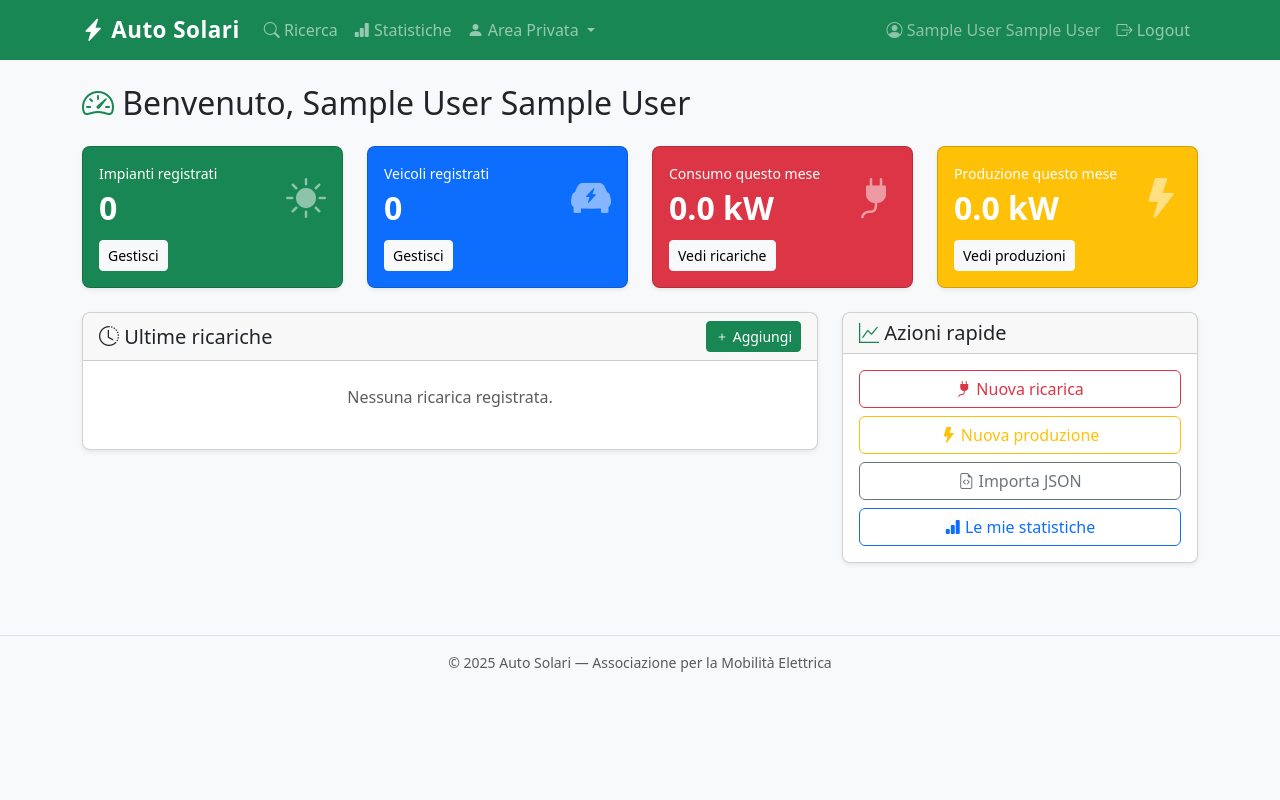
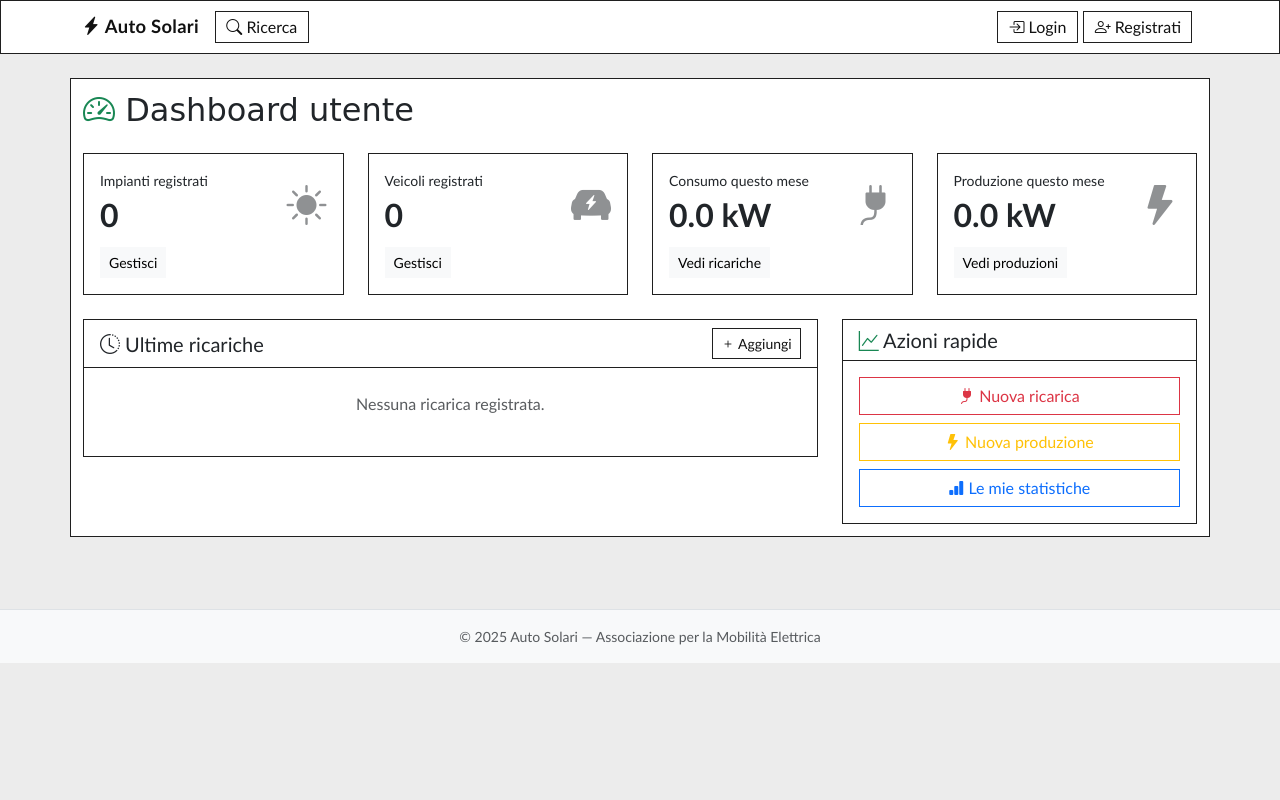
Before and after one commit to Loganniere/Test, a Flask app: page /dashboard in a window 1280 px wide. Run offline with Flask 3, Linux system fonts and the light colour scheme; the visitor is signed in with stand-in values (Sample User, id 1); tables that the repository leaves empty hold one stand-in row (values such as "Sample post"); data that the repository does not hold is empty.

Commit message:
Rifinisce layout UI in stile prototipo wireframe

```diff
--- a/auto_solari/app.py
+++ b/auto_solari/app.py
@@ -1,7 +1,6 @@
-import json
 import os
 import sqlite3
-from datetime import date, timedelta, datetime
+from datetime import date, timedelta
 from functools import wraps
 
 from flask import (Flask, flash, g, redirect, render_template, request,
@@ -63,6 +62,27 @@ def current_user():
     return db.execute("SELECT * FROM users WHERE id = ?", (session["user_id"],)).fetchone()
 
 
+def validate_within_range(db, table_name, user_id, field_name, new_value):
+    last = db.execute(
+        f"SELECT {field_name} FROM {table_name} WHERE user_id = ? ORDER BY id DESC LIMIT 1",
+        (user_id,),
+    ).fetchone()
+    if not last or last[0] is None:
+        return True, None
+
+    prev = float(last[0])
+    if prev == 0:
+        return True, None
+    min_allowed = prev * 0.7
+    max_allowed = prev * 1.3
+    if new_value < min_allowed or new_value > max_allowed:
+        return False, (
+            f"Valore fuori range rispetto all'ultimo inserimento ({prev:.2f}). "
+            f"Range consentito: {min_allowed:.2f} - {max_allowed:.2f}."
+        )
+    return True, None
+
+
 # ---------------------------------------------------------------------------
 # Auth routes
 # ---------------------------------------------------------------------------
@@ -75,10 +95,12 @@ def register():
         email = request.form["email"].strip().lower()
         password = request.form["password"]
         via = request.form.get("via", "").strip()
+        data_nascita = request.form["data_nascita"]
+        sesso = request.form["sesso"]
         comune = request.form["comune"].strip()
         distretto = request.form["distretto"].strip()
 
-        if not all([nome, cognome, email, password, comune, distretto]):
+        if not all([nome, cognome, email, password, data_nascita, sesso, comune, distretto]):
             flash("Tutti i campi obbligatori devono essere compilati.", "danger")
             return render_template("auth/register.html")
 
@@ -88,9 +110,9 @@ def register():
             return render_template("auth/register.html")
 
         db.execute(
-            "INSERT INTO users (nome, cognome, email, password_hash, via, comune, distretto) "
-            "VALUES (?, ?, ?, ?, ?, ?, ?)",
-            (nome, cognome, email, generate_password_hash(password), via, comune, distretto),
+            "INSERT INTO users (nome, cognome, email, password_hash, via, data_nascita, sesso, comune, distretto) "
+            "VALUES (?, ?, ?, ?, ?, ?, ?, ?, ?)",
+            (nome, cognome, email, generate_password_hash(password), via, data_nascita, sesso, comune, distretto),
         )
         db.commit()
         flash("Registrazione completata! Puoi ora effettuare il login.", "success")
@@ -172,6 +194,11 @@ def ricerca_pubblica():
 
 @app.route("/public/statistiche")
 def statistiche_pubbliche():
+    user = current_user()
+    if not user or not user["is_admin"]:
+        flash("Le statistiche globali sono disponibili solo per amministratori.", "warning")
+        return redirect(url_for("index"))
+
     db = get_db()
     periodo = request.args.get("periodo", "mese")
     raggruppa = request.args.get("raggruppa", "comune")
@@ -425,6 +452,12 @@ def nuova_ricarica():
     if request.method == "POST":
         veicolo_id = int(request.form["veicolo_id"])
         kw = float(request.form["kw_erogati"])
+        is_valid, err = validate_within_range(db, "ricariche", uid, "kw_erogati", kw)
+        if not is_valid:
+            flash(err, "danger")
+            return render_template(
+                "private/form_ricarica.html", user=current_user(), veicoli=veicoli_list, today=date.today().isoformat()
+            )
         km = float(request.form.get("km_percorsi", 0))
         ora_inizio = request.form.get("ora_inizio") or None
         ora_fine = request.form.get("ora_fine") or None
@@ -455,49 +488,6 @@ def nuova_ricarica():
 
     return render_template(
         "private/form_ricarica.html", user=current_user(), veicoli=veicoli_list, today=date.today().isoformat()
-    )
-
-
-@app.route("/ricariche/importa-json", methods=["GET", "POST"])
-@login_required
-def importa_ricariche_json():
-    db = get_db()
-    uid = session["user_id"]
-    veicoli_list = db.execute("SELECT * FROM veicoli WHERE user_id = ?", (uid,)).fetchall()
-
-    if request.method == "POST":
-        raw = request.form.get("json_data", "")
-        try:
-            data = json.loads(raw)
-            if isinstance(data, dict):
-                data = [data]
-            count = 0
-            for item in data:
-                veicolo_id = int(item["veicolo_id"])
-                kw = float(item["kw_erogati"])
-                record_date = item.get("data", date.today().isoformat())
-                ora_inizio = item.get("ora_inizio")
-                ora_fine = item.get("ora_fine")
-                km = float(item.get("km_percorsi", 0))
-                db.execute(
-                    "INSERT INTO ricariche (veicolo_id, user_id, data, ora_inizio, ora_fine, kw_erogati, km_percorsi) "
-                    "VALUES (?, ?, ?, ?, ?, ?, ?)",
-                    (veicolo_id, uid, record_date, ora_inizio, ora_fine, kw, km),
-                )
-                count += 1
-            db.commit()
-            flash(f"Importati {count} record con successo.", "success")
-            return redirect(url_for("ricariche"))
-        except (json.JSONDecodeError, KeyError, ValueError) as e:
-            flash(f"Errore nel JSON: {e}", "danger")
-
-    example = json.dumps(
-        [{"veicolo_id": 1, "data": date.today().isoformat(), "ora_inizio": "08:00",
-          "ora_fine": "10:00", "kw_erogati": 15.5, "km_percorsi": 80}],
-        indent=2,
-    )
-    return render_template(
-        "private/importa_json.html", user=current_user(), veicoli=veicoli_list, example=example
     )
 
 
@@ -544,6 +534,15 @@ def nuova_produzione():
     if request.method == "POST":
         impianto_id = int(request.form["impianto_id"])
         kw = float(request.form["kw_prodotti"])
+        is_valid, err = validate_within_range(db, "produzioni", uid, "kw_prodotti", kw)
+        if not is_valid:
+            flash(err, "danger")
+            return render_template(
+                "private/form_produzione.html",
+                user=current_user(),
+                impianti=impianti_list,
+                today=date.today().isoformat(),
+            )
         data_inizio = request.form["data_inizio"]
         data_fine = request.form.get("data_fine") or data_inizio
 
--- a/auto_solari/schema.sql
+++ b/auto_solari/schema.sql
@@ -5,8 +5,11 @@ CREATE TABLE IF NOT EXISTS users (
     email TEXT UNIQUE NOT NULL,
     password_hash TEXT NOT NULL,
     via TEXT,
+    data_nascita DATE NOT NULL,
+    sesso TEXT NOT NULL CHECK(sesso IN ('M', 'F', 'Altro')),
     comune TEXT NOT NULL,
     distretto TEXT NOT NULL,
+    is_admin INTEGER NOT NULL DEFAULT 0,
     created_at TIMESTAMP DEFAULT CURRENT_TIMESTAMP
 );
 
--- a/auto_solari/static/css/style.css
+++ b/auto_solari/static/css/style.css
@@ -1,21 +1,76 @@
 body {
-  background-color: #f8f9fa;
+  background-color: #ececec;
   min-height: 100vh;
   display: flex;
   flex-direction: column;
+  font-family: "Trebuchet MS", "Segoe UI", sans-serif;
 }
 
 footer {
   margin-top: auto;
 }
 
+.app-shell {
+  border: 1px solid #1f1f1f;
+  background: #fff;
+  padding: 0.75rem;
+}
+
+.navbar {
+  background: #fff !important;
+  border: 1px solid #1f1f1f;
+  padding: 0.45rem 0.6rem;
+}
+
 .navbar-brand {
-  font-size: 1.4rem;
-  letter-spacing: 0.5px;
+  font-size: 1.15rem;
+  letter-spacing: 0.3px;
+  color: #111 !important;
+}
+
+.navbar .nav-link {
+  border: 1px solid #1f1f1f;
+  margin-right: 0.35rem;
+  padding: 0.2rem 0.65rem !important;
+  color: #111 !important;
+  background: #fff;
+}
+
+.navbar .nav-link.active,
+.navbar .nav-link:hover {
+  background: #dff3c2;
 }
 
 .card {
-  border-radius: 0.5rem;
+  border-radius: 0;
+  border: 1px solid #1f1f1f;
+  box-shadow: none !important;
+}
+
+.card-header {
+  background: #fff !important;
+  border-bottom: 1px solid #1f1f1f !important;
+}
+
+.btn {
+  border-radius: 0;
+}
+
+.btn-success,
+.btn-primary,
+.btn-warning,
+.btn-danger {
+  background: #fff;
+  color: #111;
+  border: 1px solid #1f1f1f;
+}
+
+.btn-success:hover,
+.btn-primary:hover,
+.btn-warning:hover,
+.btn-danger:hover {
+  background: #dff3c2;
+  color: #111;
 }
 
 .table th {
@@ -30,3 +85,11 @@ pre {
   max-height: 200px;
   overflow-y: auto;
 }
+
+.wire-title {
+  font-family: "Comic Sans MS", "Trebuchet MS", cursive;
+}
+
+.stats-grid-card {
+  min-height: 110px;
+}
--- a/auto_solari/templates/base.html
+++ b/auto_solari/templates/base.html
@@ -10,7 +10,7 @@
 </head>
 <body>
 
-<nav class="navbar navbar-expand-lg navbar-dark bg-success">
+<nav class="navbar navbar-expand-lg">
   <div class="container">
     <a class="navbar-brand fw-bold" href="{{ url_for('index') }}">
       <i class="bi bi-lightning-charge-fill"></i> Auto Solari
@@ -21,15 +21,17 @@
     <div class="collapse navbar-collapse" id="navMain">
       <ul class="navbar-nav me-auto">
         <li class="nav-item">
-          <a class="nav-link" href="{{ url_for('ricerca_pubblica') }}">
+          <a class="nav-link {% if request.endpoint == 'ricerca_pubblica' %}active{% endif %}" href="{{ url_for('ricerca_pubblica') }}">
             <i class="bi bi-search"></i> Ricerca
           </a>
         </li>
-        <li class="nav-item">
-          <a class="nav-link" href="{{ url_for('statistiche_pubbliche') }}">
-            <i class="bi bi-bar-chart-fill"></i> Statistiche
-          </a>
-        </li>
+        {% if user and user.is_admin %}
+          <li class="nav-item">
+            <a class="nav-link {% if request.endpoint == 'statistiche_pubbliche' %}active{% endif %}" href="{{ url_for('statistiche_pubbliche') }}">
+              <i class="bi bi-bar-chart-fill"></i> Statistiche globali
+            </a>
+          </li>
+        {% endif %}
         {% if user %}
         <li class="nav-item dropdown">
           <a class="nav-link dropdown-toggle" href="#" data-bs-toggle="dropdown">
@@ -55,7 +57,7 @@
             </span>
           </li>
           <li class="nav-item">
-            <a class="nav-link" href="{{ url_for('logout') }}"><i class="bi bi-box-arrow-right"></i> Logout</a>
+            <a class="nav-link" href="{{ url_for('logout') }}"><i class="bi bi-box-arrow-right"></i> Esci</a>
           </li>
         {% else %}
           <li class="nav-item">
@@ -70,7 +72,7 @@
   </div>
 </nav>
 
-<div class="container my-4">
+<div class="container my-4 app-shell">
   {% with messages = get_flashed_messages(with_categories=true) %}
     {% for category, message in messages %}
       <div class="alert alert-{{ category }} alert-dismissible fade show" role="alert">
--- a/auto_solari/templates/private/dashboard.html
+++ b/auto_solari/templates/private/dashboard.html
@@ -1,14 +1,14 @@
 {% extends "base.html" %}
 {% block title %}Dashboard — Auto Solari{% endblock %}
 {% block content %}
-<h2 class="mb-4">
+<h2 class="mb-4 wire-title">
   <i class="bi bi-speedometer2 text-success"></i>
-  Benvenuto, {{ user.nome }} {{ user.cognome }}
+  Dashboard utente
 </h2>
 
 <div class="row g-4 mb-4">
   <div class="col-md-3">
-    <div class="card text-white bg-success shadow-sm">
+    <div class="card stats-grid-card">
       <div class="card-body">
         <div class="d-flex justify-content-between align-items-center">
           <div>
@@ -22,7 +22,7 @@
     </div>
   </div>
   <div class="col-md-3">
-    <div class="card text-white bg-primary shadow-sm">
+    <div class="card stats-grid-card">
       <div class="card-body">
         <div class="d-flex justify-content-between align-items-center">
           <div>
@@ -36,7 +36,7 @@
     </div>
   </div>
   <div class="col-md-3">
-    <div class="card text-white bg-danger shadow-sm">
+    <div class="card stats-grid-card">
       <div class="card-body">
         <div class="d-flex justify-content-between align-items-center">
           <div>
@@ -50,7 +50,7 @@
     </div>
   </div>
   <div class="col-md-3">
-    <div class="card text-white bg-warning shadow-sm">
+    <div class="card stats-grid-card">
       <div class="card-body">
         <div class="d-flex justify-content-between align-items-center">
           <div>
@@ -111,9 +111,6 @@
         <a href="{{ url_for('nuova_produzione') }}" class="btn btn-outline-warning">
           <i class="bi bi-lightning-fill"></i> Nuova produzione
         </a>
-        <a href="{{ url_for('importa_ricariche_json') }}" class="btn btn-outline-secondary">
-          <i class="bi bi-file-earmark-code"></i> Importa JSON
-        </a>
         <a href="{{ url_for('statistiche_personali') }}" class="btn btn-outline-primary">
           <i class="bi bi-bar-chart-fill"></i> Le mie statistiche
         </a>
--- a/auto_solari/templates/private/impianti.html
+++ b/auto_solari/templates/private/impianti.html
@@ -2,7 +2,7 @@
 {% block title %}Impianti — Auto Solari{% endblock %}
 {% block content %}
 <div class="d-flex justify-content-between align-items-center mb-4">
-  <h2><i class="bi bi-sun-fill text-warning"></i> I miei impianti</h2>
+  <h2 class="wire-title"><i class="bi bi-sun-fill text-warning"></i> Gestione veicoli e impianti</h2>
   <a href="{{ url_for('nuovo_impianto') }}" class="btn btn-success">
     <i class="bi bi-plus-lg"></i> Nuovo impianto
   </a>
--- a/auto_solari/templates/private/produzioni.html
+++ b/auto_solari/templates/private/produzioni.html
@@ -2,7 +2,7 @@
 {% block title %}Produzioni — Auto Solari{% endblock %}
 {% block content %}
 <div class="d-flex justify-content-between align-items-center mb-4">
-  <h2><i class="bi bi-lightning-fill text-warning"></i> Le mie produzioni</h2>
+  <h2 class="wire-title"><i class="bi bi-lightning-fill text-warning"></i> Inserimento dati — Produzione</h2>
   <a href="{{ url_for('nuova_produzione') }}" class="btn btn-success">
     <i class="bi bi-plus-lg"></i> Nuova produzione
   </a>
--- a/auto_solari/templates/private/ricariche.html
+++ b/auto_solari/templates/private/ricariche.html
@@ -2,11 +2,8 @@
 {% block title %}Ricariche — Auto Solari{% endblock %}
 {% block content %}
 <div class="d-flex justify-content-between align-items-center mb-4">
-  <h2><i class="bi bi-plug-fill text-danger"></i> Le mie ricariche</h2>
+  <h2 class="wire-title"><i class="bi bi-plug-fill text-danger"></i> Inserimento dati — Ricariche</h2>
   <div class="d-flex gap-2">
-    <a href="{{ url_for('importa_ricariche_json') }}" class="btn btn-outline-secondary">
-      <i class="bi bi-file-earmark-code"></i> Importa JSON
-    </a>
     <a href="{{ url_for('nuova_ricarica') }}" class="btn btn-success">
       <i class="bi bi-plus-lg"></i> Nuova ricarica
     </a>
--- a/auto_solari/templates/private/veicoli.html
+++ b/auto_solari/templates/private/veicoli.html
@@ -2,7 +2,7 @@
 {% block title %}Veicoli — Auto Solari{% endblock %}
 {% block content %}
 <div class="d-flex justify-content-between align-items-center mb-4">
-  <h2><i class="bi bi-ev-front-fill text-primary"></i> I miei veicoli</h2>
+  <h2 class="wire-title"><i class="bi bi-ev-front-fill text-primary"></i> Veicoli</h2>
   <a href="{{ url_for('nuovo_veicolo') }}" class="btn btn-success">
     <i class="bi bi-plus-lg"></i> Nuovo veicolo
   </a>
```
Also changed, not shown: auto_solari/templates/auth/login.html (+6 -2 lines), auto_solari/templates/auth/register.html (+19 -2 lines), auto_solari/templates/public/index.html (+7 -3 lines).
